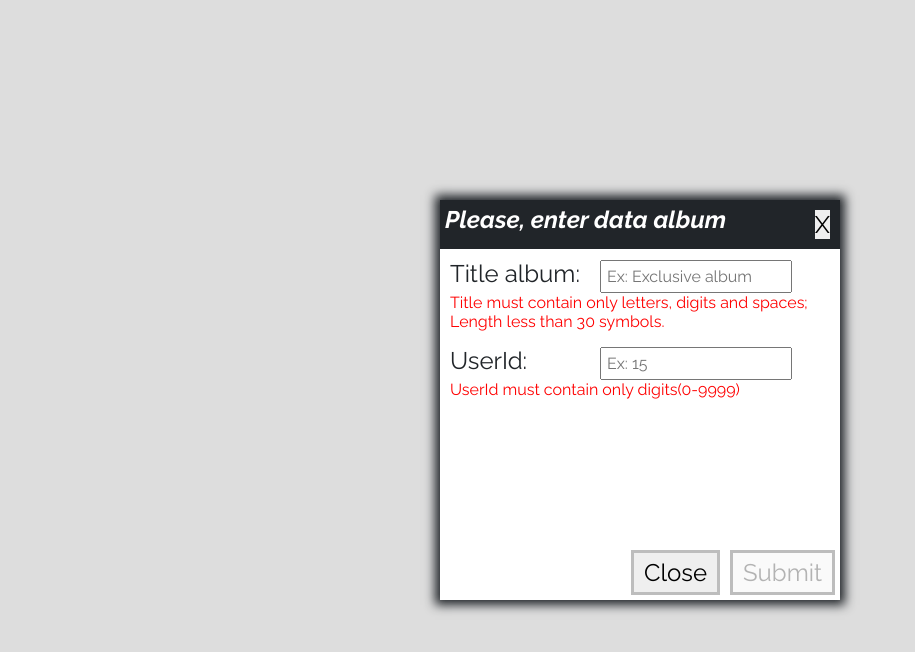
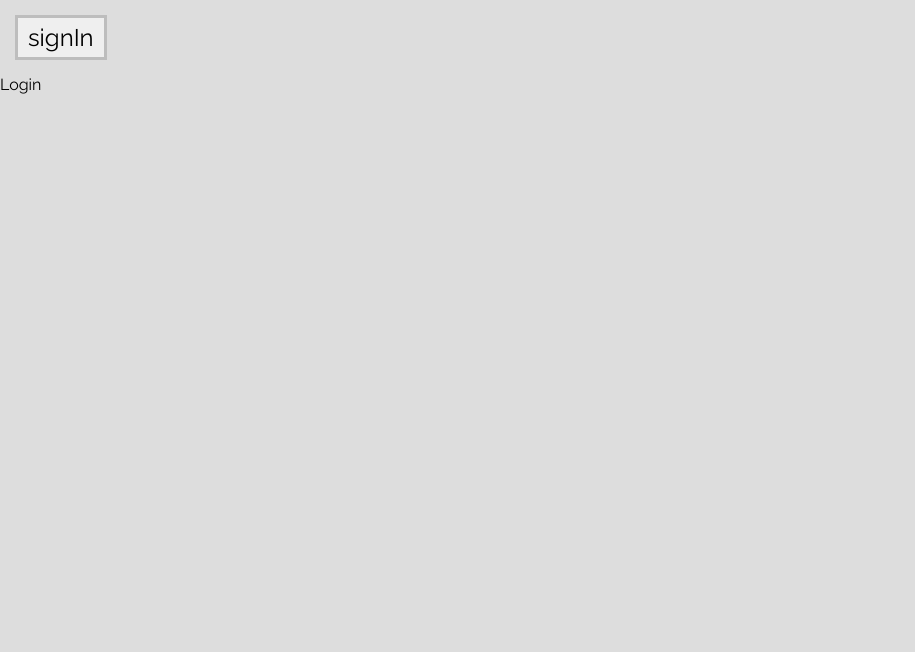
Before and after one commit to gandigap/EpamLab, a React (Create React App) app in the folder reactApp/: page /login in a window 1280 px wide. Shown: the top 652 px of the page, without its empty margins (0-915 px from the left). Built offline with nearby package versions, Linux system fonts and the light colour scheme.

Commit message:
feat:add some simple pages

```diff
--- a/reactApp/src/App.tsx
+++ b/reactApp/src/App.tsx
@@ -13,9 +13,11 @@ import Header from './components/header/Header';
 import {
   BrowserRouter as Router,
   Switch,
-  Route,
-  Link
+  Route
 } from "react-router-dom";
+import PublicAlbumsPage from './pages/PublicAlbumsPage';
+import PublicPhotosPage from './pages/PublicPhotosPage';
+import LoginPage from './pages/LoginPage';
 
 const AppContainer = styled.div`
   max-width: 1200px;
@@ -79,10 +81,10 @@ export const App = () => {
   return (
     <Router>
       <ModalContext.Provider value={valueModalContext}>
+        <Header />
         <Switch>
           <Route path="/about">
             <AppContainer>
-              <Header />
               <UserDetails details={userDetails} />
               <Modal isModalOpen={isModalOpen}>
                 <ModalOverlay
@@ -99,15 +101,14 @@ export const App = () => {
               </Modal>
             </AppContainer>
           </Route>
-          <Route path="/users">
-            <p>users</p>
+          <Route exact path="/albums">
+            <PublicAlbumsPage />
+          </Route>
+          <Route exact path="/albums/:id">
+            <PublicPhotosPage />
           </Route>
           <Route path="/login">
-            <Modal isModalOpen={true}>
-              <ModalOverlay
-                onClickHandler={changeStateModal}
-                renderSection={() => { return <FormAlbum /> }} />
-            </Modal>
+            <LoginPage />
           </Route>
           <Route path="/">
             <p>Other</p>
--- /dev/null
+++ b/reactApp/src/pages/LoginPage.tsx
@@ -0,0 +1,9 @@
+import React from 'react';
+
+const LoginPage = () => {
+  return (
+    <div>Login</div>
+  );
+};
+
+export default LoginPage;
--- /dev/null
+++ b/reactApp/src/pages/PublicAlbumsPage.tsx
@@ -0,0 +1,10 @@
+import React from 'react';
+import AlbumsList from '../components/content/albums/AlbumsList';
+
+const PublicAlbumsPage = () => {
+  return (
+    <AlbumsList />
+  );
+};
+
+export default PublicAlbumsPage;
--- /dev/null
+++ b/reactApp/src/pages/PublicPhotosPage.tsx
@@ -0,0 +1,10 @@
+import React from 'react';
+import PhotosList from '../components/content/photos/PhotosList';
+
+const PublicPhotosPage = () => {
+  return (
+    <PhotosList />
+  );
+};
+
+export default PublicPhotosPage;
```
